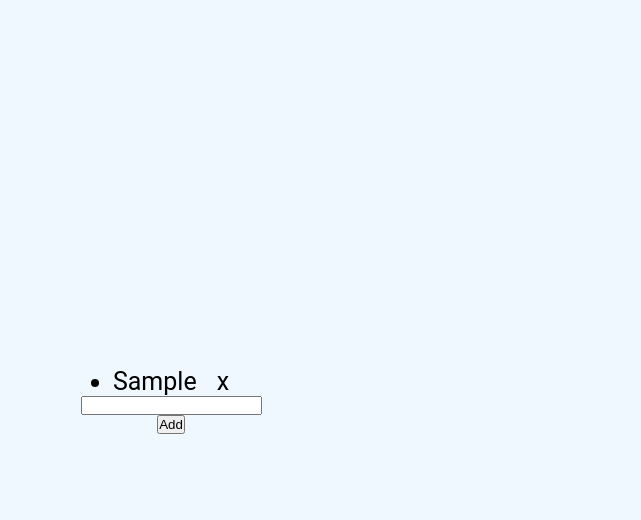
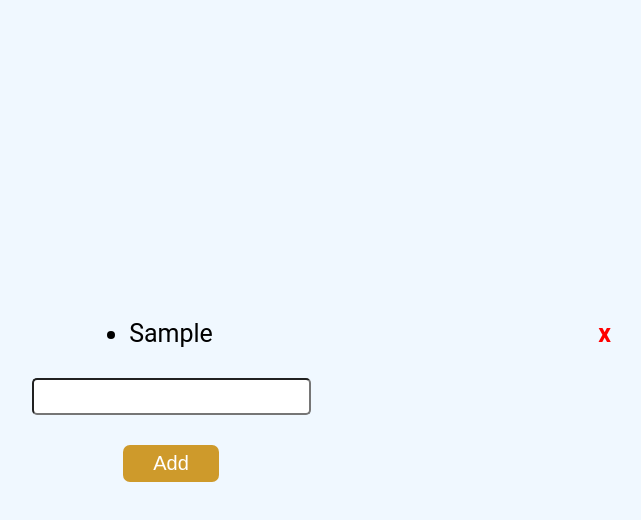
Before and after one commit to JS-Fundamental/rostyslav_projects, a plain HTML site: page hw_5/task_10/index.html in a window 1280 px wide. Both pictures are taken after typing "Sample" into the empty fields and a click on the button "Add". Shown: the whole page, without its empty margins (469-1110 px from the left). Drawn offline with Linux system fonts and the light colour scheme.

Commit message:
Corrected the logic, added CSS, completed taks_10 of hw_5

```diff
--- a/hw_5/task_10/app.js
+++ b/hw_5/task_10/app.js
@@ -4,7 +4,7 @@
 const ulTag = document.querySelector('ul');
 const inputTag = document.querySelector('input');
 
-// Creating list item
+// Function to create a list item
 const createLiTag = word => {
   let liTag = `<li>${word}<span>x</span></li>`;
   return liTag;
@@ -17,7 +17,7 @@ inputTag.addEventListener('change', (event) => {
   inputTag.value = '';
 
   // Removing item from the list
-  ulTag.lastChild.addEventListener('click', (event) => {
+  ulTag.lastChild.children[0].addEventListener('click', (event) => {
     event.target.parentElement.remove();
     removeElement(event);
   })
--- a/hw_5/task_10/styles.css
+++ b/hw_5/task_10/styles.css
@@ -25,6 +25,36 @@ body {
 }
 
 span {
-  margin-left: 2rem;
+  position: absolute;
+  right: 20rem;
   cursor: pointer;
+  color: red;
+  font-weight: 700;
 }
+
+input {
+  font-size: 2rem;
+  border-radius: 0.5rem;
+  padding: 0.5rem;
+  margin: 3rem 0;
+}
+
+.btn {
+  padding: 0.7rem 3rem;
+  border-radius: 0.7rem;
+  font-size: 2rem;
+  cursor: pointer;
+  background-color: #ce9a2b;
+  color: #fff;
+  border: none;
+}
+
+.btn:hover {
+  background-color:  #d0a340;
+}
+
+.btn:active {
+  background-color: #d0a340;
+  box-shadow: 0 0.5rem #666;
+  transform: translateY(0.4rem);
+}
```
